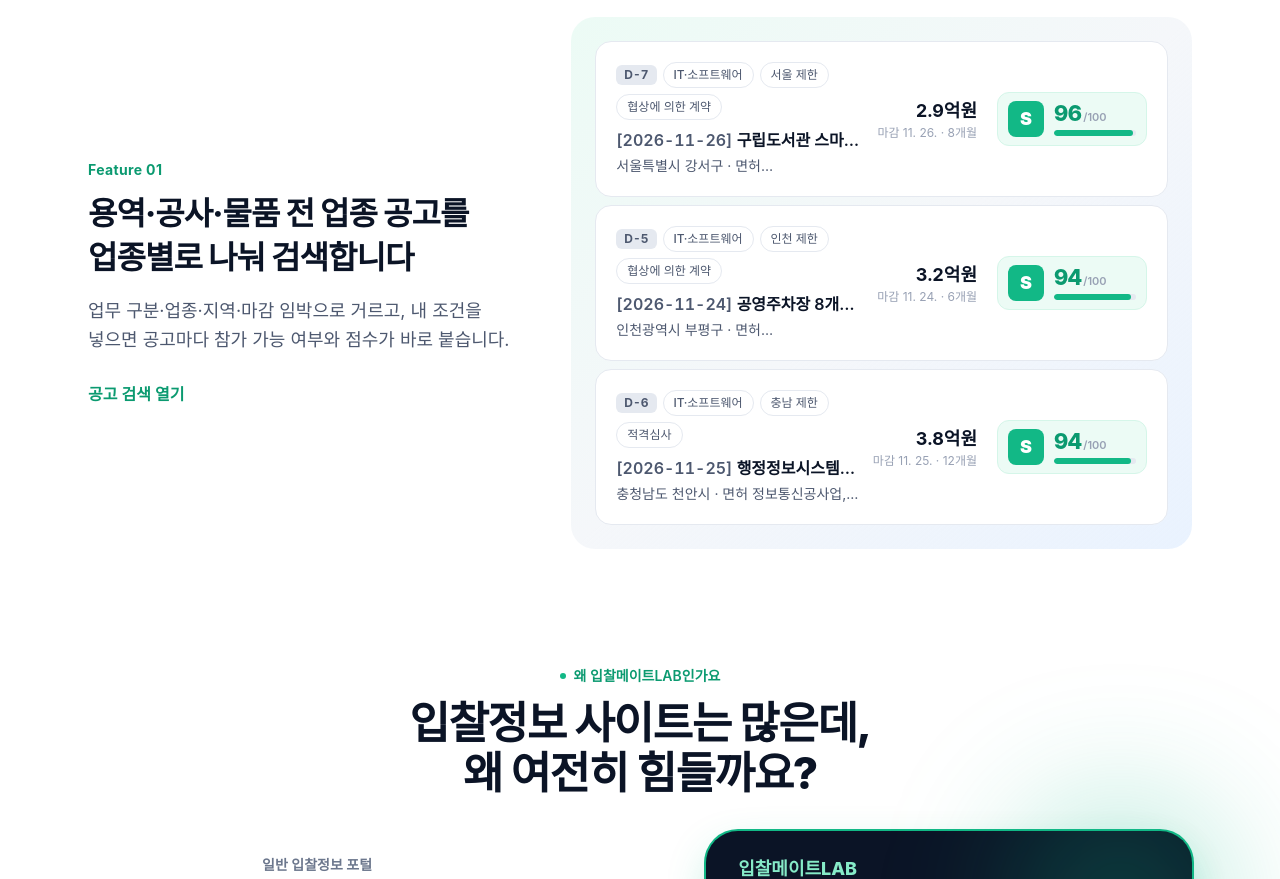
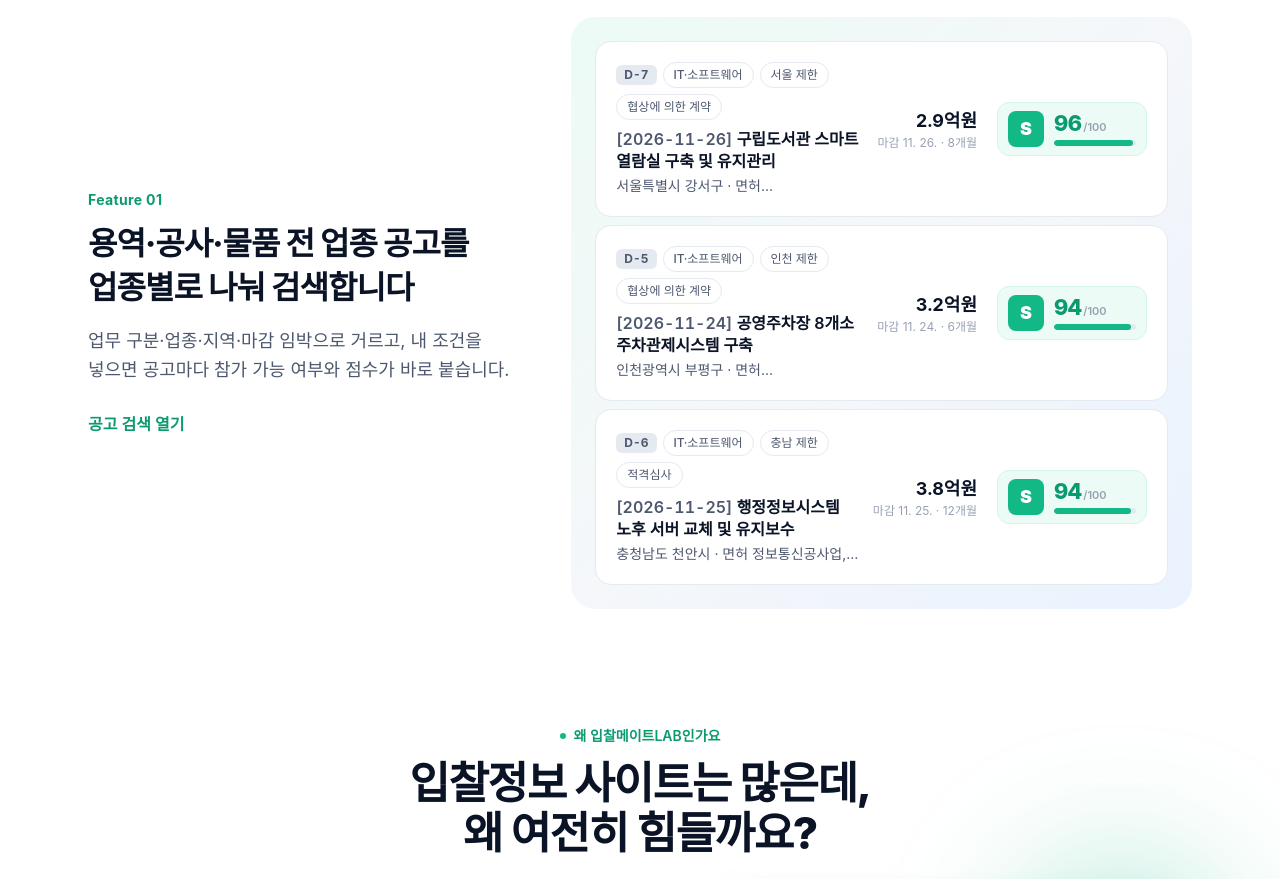
Before and after one commit to nparkup/vidding, a Next.js app: page / in a window 1280 px wide. Shown: the part 6380-7259 px from the top of the page. Built offline with nearby package versions, Linux system fonts and the light colour scheme; a web font is replaced by a local one.

Commit message:
공고 목록: 공고명을 말줄임 없이 전부 표시 (#50)
Co-Authored-By: Claude Opus 5.5 <noreply@anthropic.com>

```diff
--- a/src/components/BidRow.tsx
+++ b/src/components/BidRow.tsx
@@ -14,7 +14,7 @@ export function BidRow({ bid, match, href }: { bid: Bid; match?: MatchResult; hr
   return (
     <Link
       href={href ?? bidHref(bid.id)}
-      className="group grid gap-3 rounded-2xl border border-ink-100 bg-white p-4 transition hover:border-mint hover:shadow-card sm:grid-cols-[1fr_auto] sm:items-center sm:p-5"
+      className="group grid min-w-0 grid-cols-1 gap-3 rounded-2xl border border-ink-100 bg-white p-4 transition hover:border-mint hover:shadow-card sm:grid-cols-[1fr_auto] sm:items-center sm:p-5"
     >
       <div className="min-w-0">
         <div className="flex flex-wrap items-center gap-1.5">
@@ -24,7 +24,7 @@ export function BidRow({ bid, match, href }: { bid: Bid; match?: MatchResult; hr
           <span className="chip">{bid.contractMethod}</span>
           {closed && <span className="chip border-coral/30 bg-coral-100/60 text-coral" title={closed}>참가 불가 · {closed.split(" · ")[1]}</span>}
         </div>
-        <p className="mt-2 line-clamp-2 text-[16px] font-semibold group-hover:text-mint-600 sm:line-clamp-1">
+        <p className="mt-2 text-[16px] font-semibold leading-snug group-hover:text-mint-600 [overflow-wrap:anywhere]">
           <CloseDay iso={bid.closeAt} />
           {bid.title}
         </p>
```
